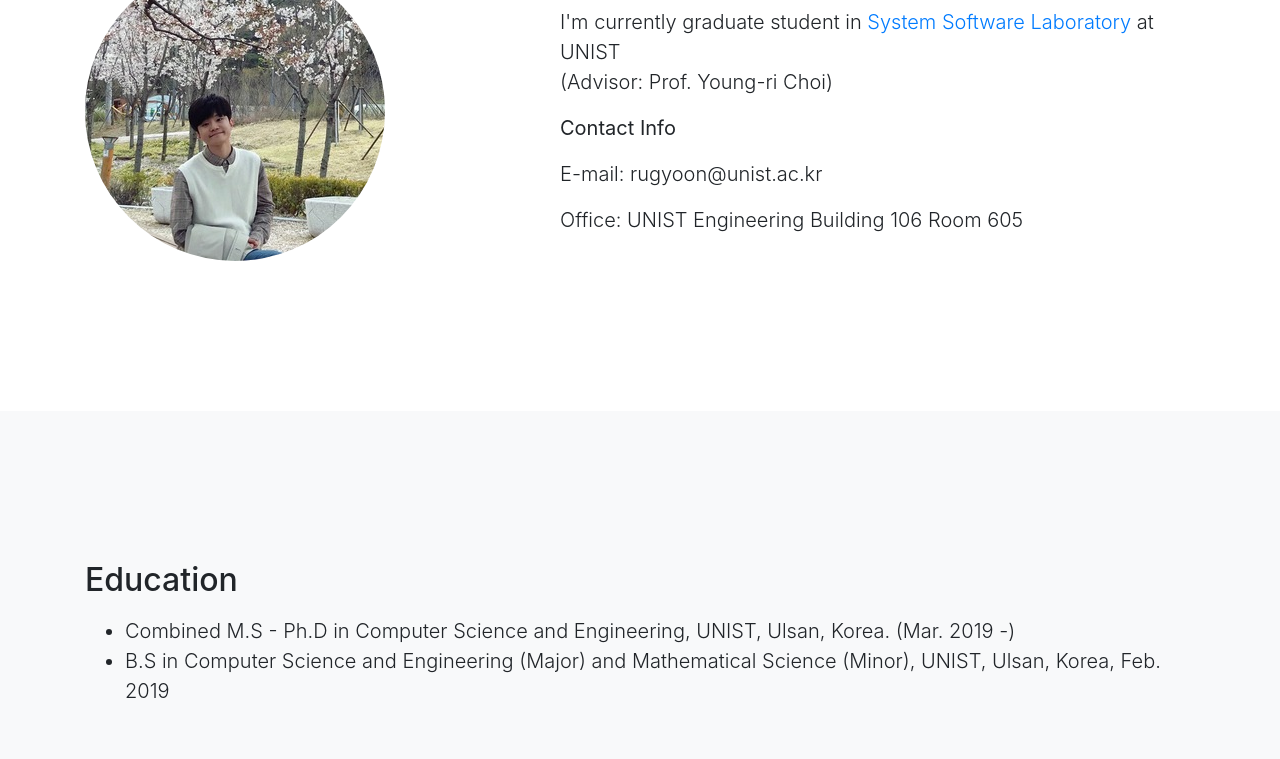
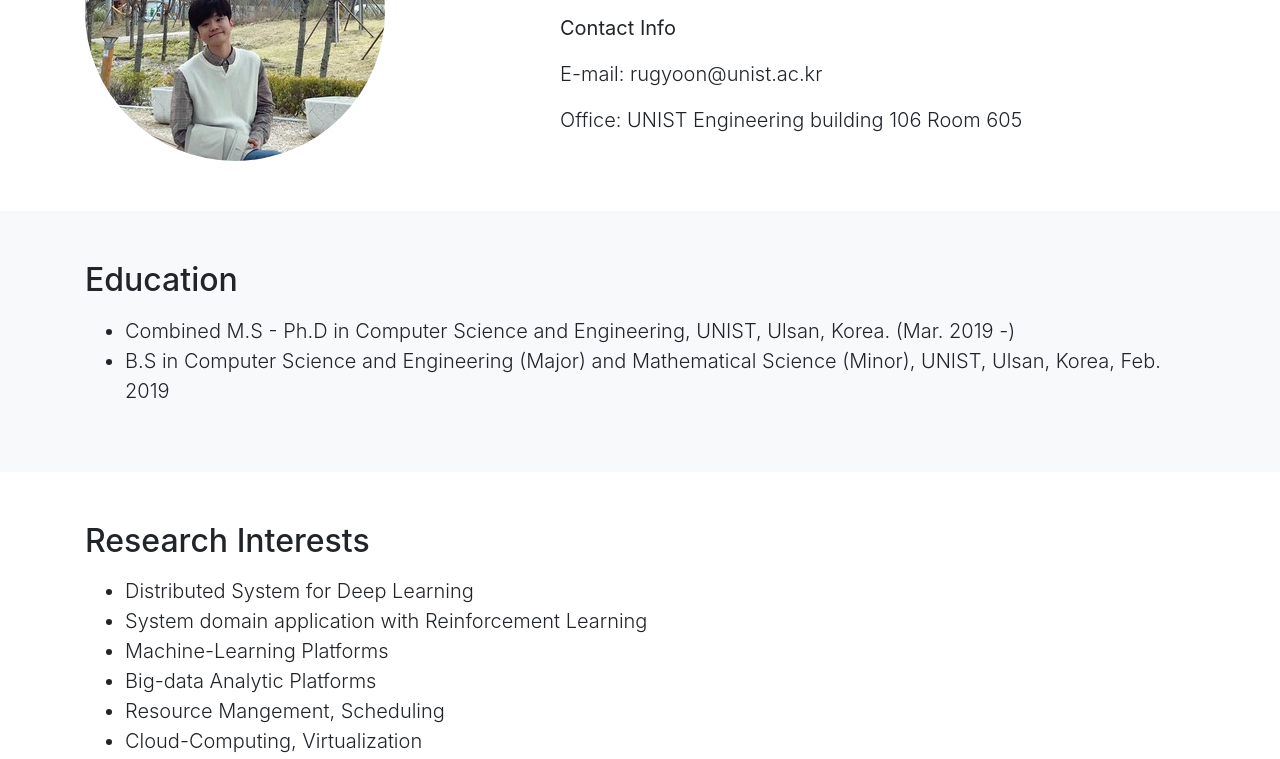
Before and after one commit to gyeongchan-yun/gyeongchan-yun.github.io, a website with bundled scripts: page index.html in a window 1280 px wide. Shown: the part 595-1354 px from the top of the page. Built offline with nearby package versions, Linux system fonts and the light colour scheme.

Commit message:
Modify minor things

```diff
--- a/css/scrolling-nav.css
+++ b/css/scrolling-nav.css
@@ -8,7 +8,7 @@ header {
 }
 
 section {
-  padding: 150px 0;
+  padding: 50px 0;
 }
 
 .main-bg-img {
--- a/index.html
+++ b/index.html
@@ -91,7 +91,7 @@
           </p>
           <p class="lead"><b>Contact Info</b></p>
           <p class="lead">E-mail: rugyoon@unist.ac.kr</p>
-          <p class="lead">Office: UNIST Engineering Building 106  Room 605</p>
+          <p class="lead">Office: UNIST Engineering building 106  Room 605</p>
         </div>
       </div>
     </div>
```
